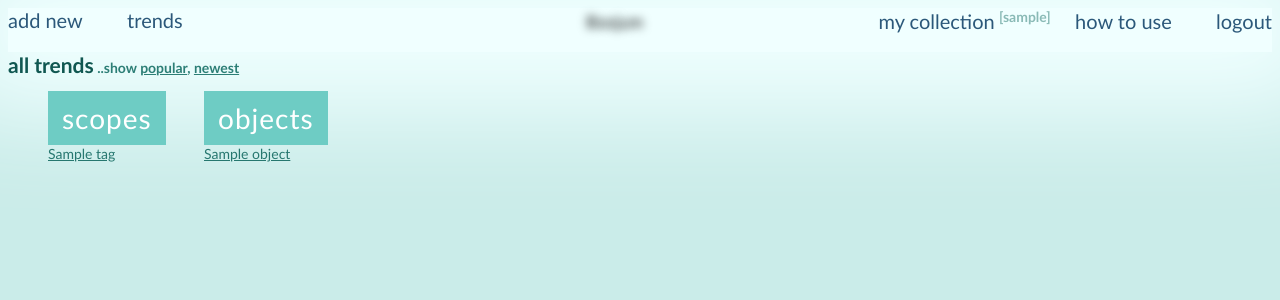
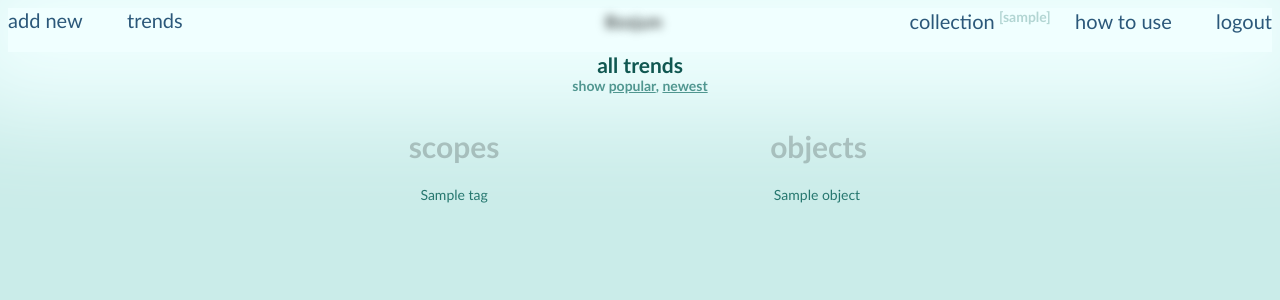
Before and after one commit to klapauciuz/boojum, a Flask app: page / in a window 1280 px wide. Shown: the top 300 px of the page. Run offline with Flask 2, Linux system fonts and the light colour scheme; the visitor is signed in with stand-in values (Sample User, id 1); a database or web service that is not in the repository returns one stand-in record (values such as "Sample title"); some libraries are stand-ins or nearby versions.

Commit message:
global UI changes

```diff
--- a/main.py
+++ b/main.py
@@ -444,7 +444,7 @@ def register():
             username = request.form['username']
             email = request.form['username']
             password = generate_password_hash(request.form['password'])
-            users.insert({'username': username, 'email': email, 'password': password, 'tags': [], 'objects': []})
+            users.insert({'username': username, 'email': email, 'password': password, 'tags': [], 'objects': [], 'friends': []})
             flash('Welcome to Boojum, ' + username)
             return redirect('/login')
     return render_template('register.html', error=error)
--- a/static/style.css
+++ b/static/style.css
@@ -66,28 +66,18 @@ div.page {
 }
 
 h1 {
-    color: white;
-    background: #6ECCC4;
-    margin: 0;
-    padding: 10px 14px;
-    letter-spacing: 1px;
-    font-weight: normal;
-
-/*  -webkit-transition:  background 1.2s;
-    -moz-transition:  background 1.2s;
-    -ms-transition:  background 1.2s;
-    -o-transition:  background 1.2s;
-    transition:  background 1.2s;*/
+    color: black;
+    font-size: 30px;
+    opacity: 0.2;
     cursor: default;
-    display: inline-block;
 }
 
-h1:hover {
+.tags h1:hover, .objects h1:hover {
     opacity: 1;
-    /*color: rgba(255, 255, 255, 1);*/
-    /*cursor: help;*/
-    /*text-shadow: 0 0 10px white;*/
+    color: rgb(44, 126, 118);
 }
+
+
 
 div.page div.navigation {
     background: #DEE9E8;
@@ -185,6 +161,7 @@ h3 {
     margin: 0;
     font-size: 1em;
     color: #2C7E76;
+    opacity: 0.8;
 }
 
 .tagANDobject {
@@ -271,29 +248,34 @@ li{
 
 .tags {
     display: inline-block;
+    width: 117px;
     float: left;
-    height: 30px;
-    width: 116px;
 }
-
 
 .objects {
     display: inline-block;
-    height: 50%;
-    float: left;
+    width: 120px;
+    border-radius: 10px;
+    position: fixed;
+
+}
+
+.tags h1, .objects h1{
+    border-radius: 3px 3px 0px 0px;
 }
 
 .mu_objects {
     opacity: 0.4;
-    padding: 0px;
-    float: left;
+    margin-left: 120px;
     display: inline-block;
+    width: 120px;
+}
 
-}
 .mu_tags {
     opacity: 0.4;
     padding-left: 0px;
     float: left;
+    width: 117px;
 }
 
 
@@ -350,7 +332,7 @@ span.del:hover {
 
 
 #profile, #profile a {
-    opacity: 0.5;
+    opacity: 0.3;
     color: #26776F;
     font-weight: bold;
 }
@@ -427,14 +409,15 @@ option {
 
 #add {
     float: left;
-    display: inline-block;
+    display: inline;
     width: 250px;
+    margin-left: -4%;
 }
 
 #catName {
     cursor: default;
     text-align: center;
-    margin-left: 30%;
+    margin-left: 31.5%;
     color: rgba(0, 0, 0, 0);
     text-shadow: 0 0 10px black;
     cursor: default;
@@ -491,3 +474,25 @@ option {
 input[type="submit"]:hover {
     background: rgba(16, 87, 81, 0.8);
 }
+
+
+li a {
+    padding: 4px;
+    padding-left: 0px;
+    text-decoration: none;
+}
+
+.tags li, .objects li {
+    width: 117px;
+    padding: 2px;
+    margin-top: 2px;
+}
+
+.MainContainer {
+    width: 45%;
+}
+
+#exchange {
+    display: inline-block;
+    float: left;
+}
--- a/templates/404.html
+++ b/templates/404.html
@@ -1,5 +1,7 @@
 {% extends "base.html" %}
 {% block content %}
+<center>
 <h2>{{ show_name }}</h2>
 <h3>there is no "{{ show_name }}" tag yet, but you can <a href="tags/add?name={{ show_name }}">add it</a></h3>
+</center>
 {% endblock content %}
--- a/templates/base.html
+++ b/templates/base.html
@@ -21,7 +21,7 @@
   </big>
   {% if g.user %}
   <big style='float:right;'>
-    <a href="/collection" style='padding-right: 0px;'>my collection</a> <span id='profile'><sup>[{{ g.user['username'] }}]</sup></span>
+    <a href="/collection" style='padding-right: 0px;'>collection</a> <span id='profile'><sup>[{{ g.user['username'] }}]</sup></span>
     <a href="/howtouse">how to use</a>
     <a href="/logout">logout</a>
   </big>
--- a/templates/index.html
+++ b/templates/index.html
@@ -1,29 +1,34 @@
 {% extends "base.html" %}
 {% block content %}
+<center>
   {% if not g.user %}
+
   <h2>meet Boojum, here you can bind any favorite thing with abstract and <i>cross-style</i> personal associations(<i>scopes</i>)</h2>
   <h3>based on your interests and <i>personal behavior</i>, using his <i>powerful intelligence</i>, Boojum will suggest you realy suitable stuff from any direction, <a href="/register">try it now</a> and get a lot of nice things
   </h3><br>
 <!-- <h3 style="float: right; margin-right: 7%;">..or read <a href="/howtouse">how to use</a> page</h3> -->
   {% else %}
-  <h2 class='tagANDobject'>all trends</h2><h3 class='tagANDobject'> ..show <u>popular</u>, <u>newest</u></h3><br>
+  <h2 class='tagANDobject'>all trends</h2> <h3 class='tagANDobject'><br>show <u>popular</u>, <u>newest</u></h3><br>
   {% endif %}
+  <div class='MainContainer'>
   <ul class="tags">
-  <h1>scopes</h1><hr class='line'>
+  <h1>scopes</h1>
 <!--   <span class='line2'>word or phrase-association</span>
   <span class="text">abstract</span> -->
   {% for tag in show_tags %}
-    <li><a href="{{ url_for('tag_page', tag=tag) }}">{{ tag }}</a>
+    <li><a href="{{ url_for('tag_page', tag=tag) }}">{{ tag }}</a></li>
   {% endfor %}
   </ul>
   <ul class="objects">
   <h1>objects</h1><hr class='line'>
-  <span class='line2'>music, game, book, movie, place, event etc</span>
-  <span class='text'>artwork</span>
+<!--   <span class='line2'>music, game, book, movie, place, event etc</span>
+  <span class='text'>artwork</span> -->
   {% for obj in show_objects %}
-    <li><a href="{{ url_for('obj_page', obj=obj) }}">{{ obj }}</a>
+    <li><a href="{{ url_for('obj_page', obj=obj) }}">{{ obj }}</a></li>
   {% endfor %}
   </ul>
+  </div>
+</center>
 <script type="text/javascript">
 /*$(document).ready(function(){
 
--- a/templates/info.html
+++ b/templates/info.html
@@ -1,5 +1,6 @@
 {% extends "base.html" %}
 {% block content %}
+<center>
   <h2>How to get interesting stuff thru Boojom?</h2>
   <h3>Add some scopes and objects by clicking <span id="example_add_tag">add scope to collection</span> and <span id="example_add_obj">add object to collection</span></h3><br>
   <h3>Fill the <i>scopes</i> and <i>objects</i> tables by clicking same buttons <span class='fill_example'>fill from objects</span> and <span class='fill_example'>fill from scopes</span> under the table label. Through this you can extend your collection with most relevant things.
@@ -9,7 +10,8 @@
   <br><br>
 
   <h2>Answer to The Ultimate Question of Life, the Universe, and Everything?</h2>
-  <h3><a href="42">42</a>
+  <h3><a href="42">42</a></h3>
+</center>
 <script type="text/javascript">
 
 </script>
--- a/templates/login.html
+++ b/templates/login.html
@@ -1,7 +1,8 @@
 {% extends "base.html" %}
 {% block content %}
+<center>
 <h1>try Boojom</h1>
-<h3>Boojom associations service - get the full list of recommendations specially cooked from the best art for YOU, username!</h3><br>
+<h3>associations service</h3><br>
 <h2>Sign In</h2>
   {% if error %}<div class="error"><strong>Error:</strong> {{ error }}</div>{% endif %}
   <form action="" method="post">
@@ -11,6 +12,7 @@
       <dt>Password
       <dd><input type="password" name="password" size="30">
     </dl>
-    <div class="actions"><input type="submit" value="Sign In"></div>..not yet with Boojom? <a href="/register">sign up</a>, slowpoke
+    <div class="actions"><input type="submit" value="Sign In"></div><br>..not yet with Boojom? <a href="/register">sign up</a>, slowpoke
   </form>
+</center>
 {% endblock content %}
--- a/templates/object.html
+++ b/templates/object.html
@@ -1,5 +1,6 @@
 {% extends "base.html" %}
 {% block content %}
+<center>
 <h2>{{ name }}</h2>
 <h3>{{ description }}</h3>
 <h5>source <a href="{{ source }}">{{ source }}</a></h5>
@@ -27,6 +28,7 @@ this object in scopes
 		{% endif %}
 	{% else %}<br><br>
 	<span class='followstatus'>..<a href="/login">login</a> or <a href="/register">sign up</a> and put this object in your own collection</span>
+</center>
 {% endif %}
 
 {% endblock content %}
--- a/templates/register.html
+++ b/templates/register.html
@@ -1,7 +1,8 @@
 {% extends "base.html" %}
 {% block content %}
+<center>
 <h1>try Boojom</h1>
-<h3>Boojom associations service - get the full list of recommendations specially cooked from the best art for YOU, username!</h3><br>
+<h3>associations service</h3><br>
 <h2>Sign Up</h2>
   {% if error %}<div class="error"><strong>Error:</strong> {{ error }}</div>{% endif %}
   <form action="" method="post">
@@ -15,6 +16,7 @@
       <dt>Password <small>(repeat)</small>:
       <dd><input type="password" name="password2" size="30">
     </dl>
-    <div class="actions"><input type="submit" value="Sign Up"></div>..already have Boojom? <a href="/login">login</a> and discover
+    <div class="actions"><input type="submit" value="Sign Up"></div><br>..already have Boojom? <a href="/login">login</a> and discover
   </form>
+</center>
 {% endblock content %}
--- a/templates/tag.html
+++ b/templates/tag.html
@@ -1,5 +1,6 @@
 {% extends "base.html" %}
 {% block content %}
+<center>
 <h2>{{ name }}</h2>
 <!-- <h3>{{ id }}</h3> -->
 <h3>{{ description }}</h3>
@@ -24,5 +25,6 @@ objects in this scope
 	{% endif %}
 {% else %}
 <span class='followstatus'>..<a href="/login">login</a> or <a href="/register">sign up</a> and put this tag in your own collection</span>
+</center>
 {% endif %}
 {% endblock content %}
```
Also changed, not shown: other parts of static/style.css (+7 -21 lines), templates/add_tag.html (+7 -4 lines), templates/collection.html (+9 -6 lines), templates/user.html (+10 -6 lines).
